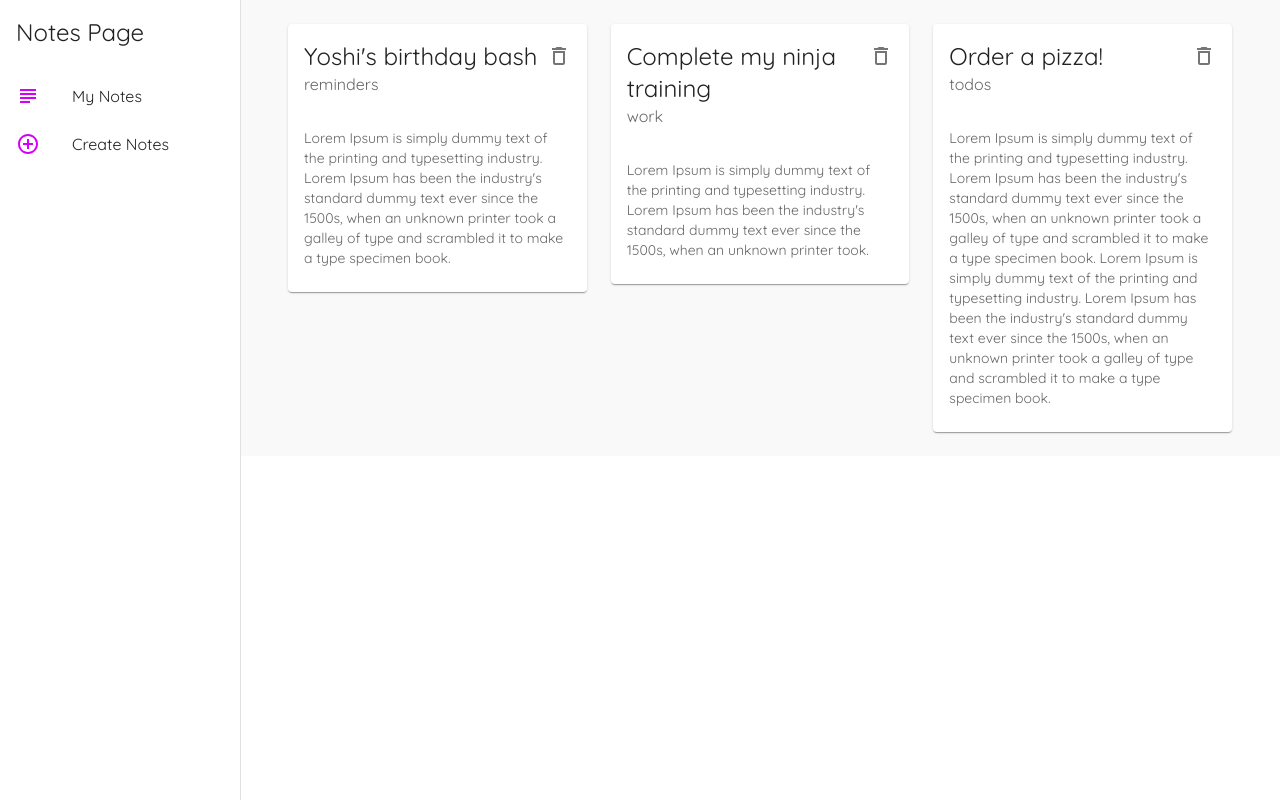
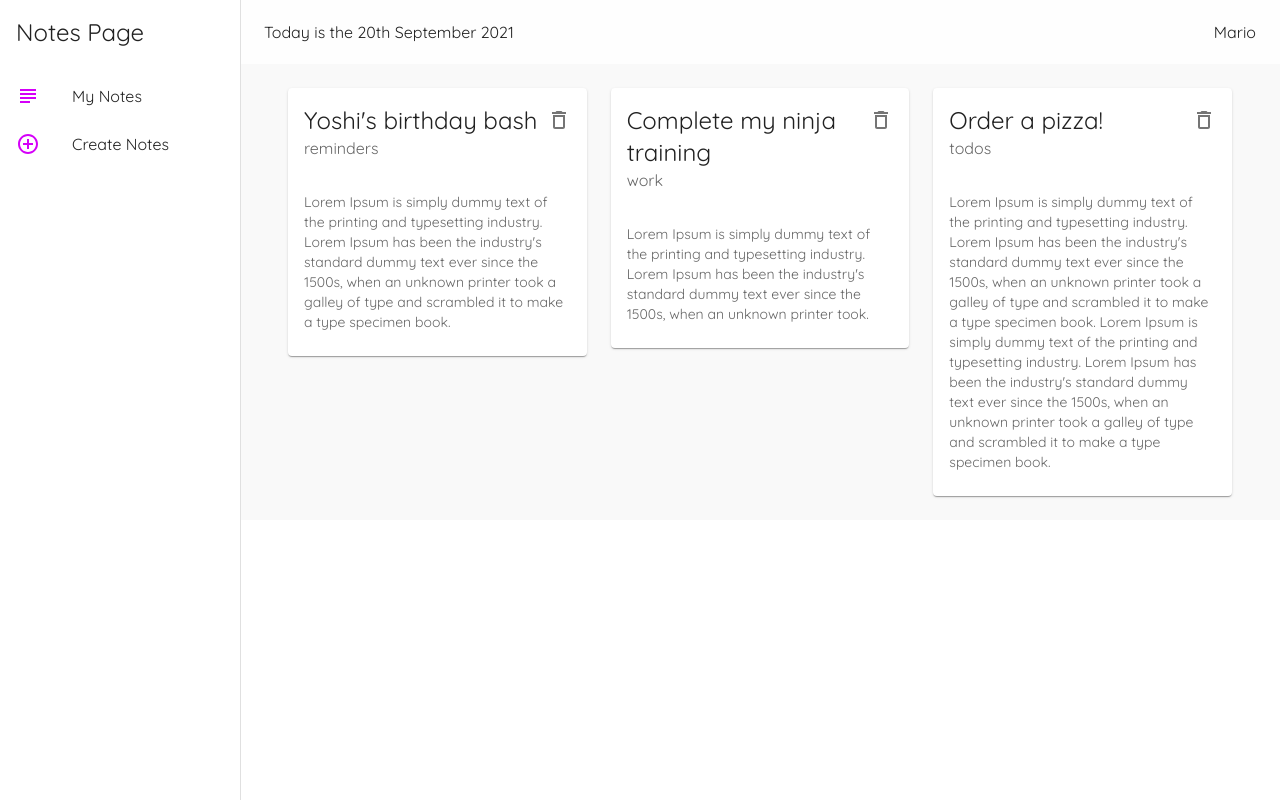
Before and after one commit to ibotchori/material-ui-react-note-project, a React (Create React App) app: page / in a window 1280 px wide. Built offline with nearby package versions, Linux system fonts and the light colour scheme; data requests are answered from the project's data file.

Commit message:
App Bars

```diff
--- a/package.json
+++ b/package.json
@@ -10,6 +10,7 @@
     "@testing-library/jest-dom": "^5.11.9",
     "@testing-library/react": "^11.2.5",
     "@testing-library/user-event": "^12.7.1",
+    "date-fns": "^2.24.0",
     "react": "^17.0.1",
     "react-dom": "^17.0.1",
     "react-router-dom": "^5.2.0",
--- a/src/components/Layout.js
+++ b/src/components/Layout.js
@@ -7,6 +7,9 @@
 import ListItemText from "@mui/material/ListItemText";
 import { AddCircleOutline, SubjectOutlined } from "@mui/icons-material";
 import { useHistory, useLocation } from "react-router";
+import AppBar from "@mui/material/AppBar";
+import Toolbar from "@mui/material/Toolbar";
+import { format } from "date-fns"; // date formatter
 
 const drawerWidth = 240;
 
@@ -33,6 +36,14 @@
     title: {
       padding: theme.spacing(2), // base spacing = 8 px. 8 * 2 = 16 px
     },
+    appBar: { // calculate width
+      width: `calc(100% - ${drawerWidth}px)`,
+    },
+    // mixing is a collection of styles used by MUI component. it get the ToolBar component classes included the height, and it drop the content by that hight
+    toolbar: theme.mixins.toolbar,
+    date: {
+      flexGow: 1
+    }
   };
 });
 
@@ -61,6 +72,22 @@
   return (
     <div className={classes.root}>
       {/* app bar */}
+      <AppBar
+        elevation="0"
+        className={classes.appBar}
+        style={{ width: `calc(100% - ${drawerWidth}px)` }} // set inline styles, because {classes.appBar} did not work
+      >
+        <Toolbar>
+          <Typography
+          className={classes.date}
+          style={{flexGrow: "1"}} // set inline styles, because {classes.date} did not work
+          >
+            Today is the {format(new Date(), "do MMMM Y")}{" "}
+            {/* format date by date-fns npm*/}
+          </Typography>
+          <Typography>Mario</Typography>
+        </Toolbar>
+      </AppBar>
 
       {/* side drawer */}
       <Drawer
@@ -91,7 +118,10 @@
         </List>
       </Drawer>
 
-      <div className={classes.page}>{children}</div>
+      <div className={classes.page}>
+        <div className={classes.toolbar}></div>
+        {children}
+      </div>
     </div>
   );
 }
```
Also changed, not shown: 1 other file (tests, documents, lock files or other folders).
